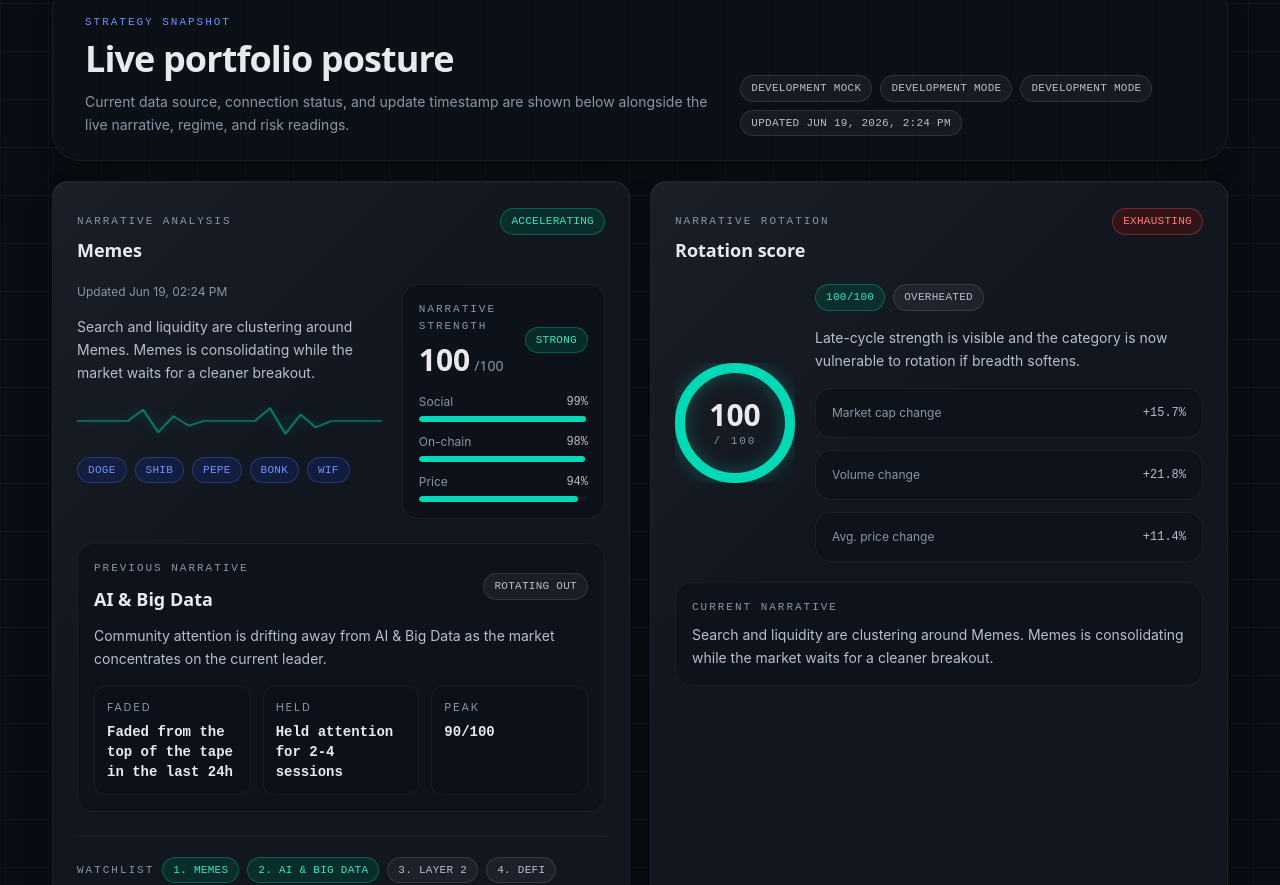
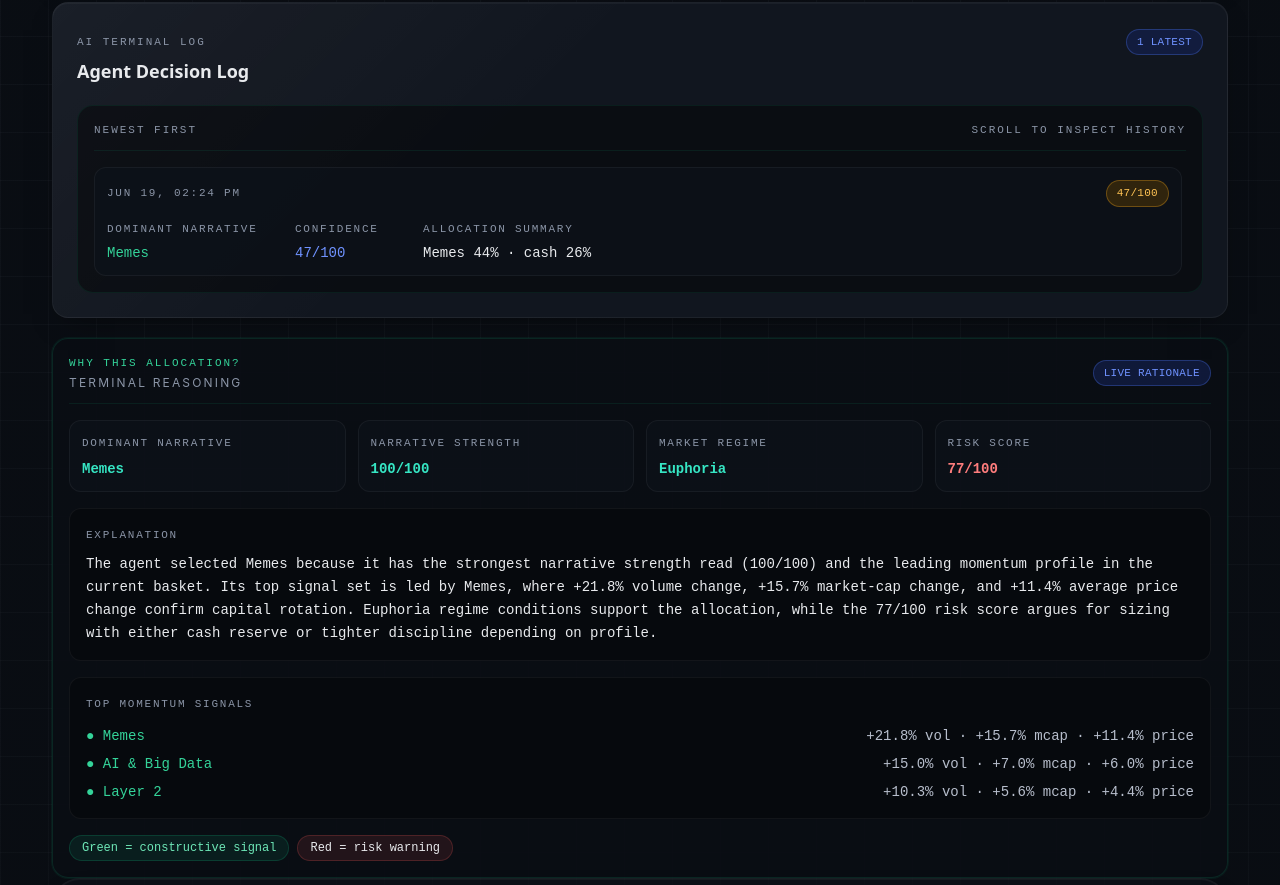
Before and after one commit to Alike001/cmc-narrativex, a Next.js app: page /dashboard in a window 1280 px wide. Shown: the part 1636-2521 px from the top of the page. Built offline with nearby package versions, Linux system fonts and the light colour scheme; no server answers.

Commit message:
add allocation reasoning engine, add agent decision history

```diff
--- a/components/dashboard/StrategyDashboard.js
+++ b/components/dashboard/StrategyDashboard.js
@@ -1,6 +1,6 @@
 "use client";
 
-import { useEffect, useState } from "react";
+import { useEffect, useRef, useState } from "react";
 import WidgetCard from "@/components/dashboard/WidgetCard";
 import Badge from "@/components/ui/Badge";
 import PulseLine from "@/components/ui/PulseLine";
@@ -356,6 +356,177 @@ function NarrativeRotationAgentPanel({
               ))}
             </ul>
           </div>
+        </div>
+      </div>
+    </WidgetCard>
+  );
+}
+
+function buildAllocationReasoning(snapshot, agent) {
+  const dominantNarrative = snapshot?.narratives?.dominantNarrative?.name ?? agent?.dominantNarrative ?? "the current leader";
+  const narrativeStrength = snapshot?.narratives?.narrativeStrength?.score ?? 0;
+  const marketRegime = snapshot?.regime?.active ?? "Sideways";
+  const riskScore = snapshot?.risk?.score ?? 0;
+  const heatmap = Array.isArray(snapshot?.narrativeHeatmap) ? snapshot.narrativeHeatmap : [];
+  const topSignals = heatmap.slice(0, 3).map((item) => ({
+    name: item.name,
+    price: item.avgPriceChange,
+    volume: item.volumeChange,
+    marketCap: item.marketCapChange,
+  }));
+
+  const topSignal = topSignals[0];
+  const strengthTone = narrativeStrength >= 80 ? "text-pulse-400" : narrativeStrength >= 60 ? "text-signal-400" : "text-amber-400";
+  const regimeTone = marketRegime === "Bull" || marketRegime === "Euphoria" ? "text-pulse-400" : "text-signal-400";
+  const riskTone = riskScore >= 65 ? "text-danger-400" : "text-signal-400";
+
+  const explanation = [
+    `The agent selected ${dominantNarrative} because it has the strongest narrative strength read (${narrativeStrength}/100) and the leading momentum profile in the current basket.`,
+    topSignal
+      ? `Its top signal set is led by ${topSignal.name}, where ${topSignal.volume} volume change, ${topSignal.marketCap} market-cap change, and ${topSignal.price} average price change confirm capital rotation.`
+      : "Its top momentum signals remain aligned across price, volume, and market-cap change.",
+    `${marketRegime} regime conditions support the allocation, while the ${riskScore}/100 risk score argues for sizing with either cash reserve or tighter discipline depending on profile.`,
+  ].join(" ");
+
+  return {
+    dominantNarrative,
+    narrativeStrength,
+    marketRegime,
+    riskScore,
+    topSignals,
+    explanation,
+    strengthTone,
+    regimeTone,
+    riskTone,
+  };
+}
+
+function WhyThisAllocationPanel({ snapshot, agent }) {
+  const reasoning = buildAllocationReasoning(snapshot, agent);
+  const indicators = [
+    { label: "Dominant Narrative", value: reasoning.dominantNarrative, tone: "text-pulse-400" },
+    { label: "Narrative Strength", value: `${reasoning.narrativeStrength}/100`, tone: reasoning.strengthTone },
+    { label: "Market Regime", value: reasoning.marketRegime, tone: reasoning.regimeTone },
+    { label: "Risk Score", value: `${reasoning.riskScore}/100`, tone: reasoning.riskTone },
+  ];
+
+  return (
+    <div className="rounded-2xl border border-emerald-500/15 bg-ink-900/90 p-4 shadow-[0_0_0_1px_rgba(16,185,129,0.08)]">
+      <div className="flex items-center justify-between gap-3 border-b border-emerald-500/10 pb-3">
+        <div>
+          <p className="label-eyebrow text-emerald-400">Why this allocation?</p>
+          <p className="mt-1 text-xs uppercase tracking-[0.18em] text-mist-500">Terminal reasoning</p>
+        </div>
+        <Badge tone="signal">Live rationale</Badge>
+      </div>
+
+      <div className="mt-4 space-y-4 font-mono text-sm text-mist-200">
+        <div className="grid gap-3 md:grid-cols-2 xl:grid-cols-4">
+          {indicators.map((item) => (
+            <div key={item.label} className="rounded-xl border border-white/5 bg-ink-850/80 p-3">
+              <p className="text-[11px] uppercase tracking-[0.16em] text-mist-500">{item.label}</p>
+              <p className={`mt-1.5 font-semibold ${item.tone}`}>{item.value}</p>
+            </div>
+          ))}
+        </div>
+
+        <div className="rounded-xl border border-white/5 bg-black/30 p-4">
+          <p className="text-[11px] uppercase tracking-[0.16em] text-mist-500">Explanation</p>
+          <p className="mt-2 leading-relaxed text-mist-200">{reasoning.explanation}</p>
+        </div>
+
+        <div className="rounded-xl border border-white/5 bg-black/30 p-4">
+          <p className="text-[11px] uppercase tracking-[0.16em] text-mist-500">Top momentum signals</p>
+          <div className="mt-3 space-y-2">
+            {reasoning.topSignals.map((signal) => (
+              <div key={signal.name} className="flex items-center justify-between gap-3">
+                <span className="text-emerald-400">● {signal.name}</span>
+                <span className="text-right text-mist-300">
+                  {signal.volume} vol · {signal.marketCap} mcap · {signal.price} price
+                </span>
+              </div>
+            ))}
+          </div>
+        </div>
+
+        <div className="flex flex-wrap gap-2">
+          <span className="rounded-full border border-emerald-500/20 bg-emerald-500/10 px-3 py-1 text-xs text-emerald-300">
+            Green = constructive signal
+          </span>
+          <span className="rounded-full border border-danger-500/20 bg-danger-500/10 px-3 py-1 text-xs text-danger-300">
+            Red = risk warning
+          </span>
+        </div>
+      </div>
+    </div>
+  );
+}
+
+function buildDecisionSummary(agent) {
+  const dominantAllocation = agent?.recommendedAllocation?.[0];
+  const cashAllocation = agent?.recommendedAllocation?.[3];
+
+  if (!dominantAllocation) {
+    return "No allocation summary available.";
+  }
+
+  return `${dominantAllocation.name} ${dominantAllocation.percent}%${cashAllocation ? ` · cash ${cashAllocation.percent}%` : ""}`;
+}
+
+function AgentDecisionLogPanel({ decisions }) {
+  const entries = decisions.slice(0, 5);
+
+  return (
+    <WidgetCard
+      eyebrow="AI terminal log"
+      title="Agent Decision Log"
+      className="lg:col-span-4"
+      headerRight={<Badge tone="signal">{entries.length} latest</Badge>}
+    >
+      <div className="rounded-2xl border border-emerald-500/10 bg-black/40 p-4 font-mono">
+        <div className="flex items-center justify-between border-b border-emerald-500/10 pb-3 text-[11px] uppercase tracking-[0.18em] text-mist-500">
+          <span>Newest first</span>
+          <span>scroll to inspect history</span>
+        </div>
+
+        <div className="mt-4 max-h-72 space-y-3 overflow-y-auto pr-1">
+          {entries.length > 0 ? (
+            entries.map((entry) => (
+              <div key={entry.id} className="rounded-xl border border-white/5 bg-ink-850/80 p-3">
+                <div className="flex flex-wrap items-center justify-between gap-2">
+                  <span className="text-[11px] uppercase tracking-[0.16em] text-mist-500">
+                    {new Date(entry.timestamp).toLocaleString([], {
+                      month: "short",
+                      day: "2-digit",
+                      hour: "2-digit",
+                      minute: "2-digit",
+                    })}
+                  </span>
+                  <Badge tone={entry.confidence >= 80 ? "pulse" : entry.confidence >= 60 ? "signal" : "amber"}>
+                    {entry.confidence}/100
+                  </Badge>
+                </div>
+                <div className="mt-3 grid gap-2 text-sm text-mist-200 md:grid-cols-[180px_120px_1fr]">
+                  <div>
+                    <p className="text-[11px] uppercase tracking-[0.16em] text-mist-500">Dominant Narrative</p>
+                    <p className="mt-1 text-emerald-400">{entry.dominantNarrative}</p>
+                  </div>
+                  <div>
+                    <p className="text-[11px] uppercase tracking-[0.16em] text-mist-500">Confidence</p>
+                    <p className="mt-1 text-signal-400">{entry.confidence}/100</p>
+                  </div>
+                  <div>
+                    <p className="text-[11px] uppercase tracking-[0.16em] text-mist-500">Allocation Summary</p>
+                    <p className="mt-1 text-mist-200">{entry.allocationSummary}</p>
+                  </div>
+                </div>
+              </div>
+            ))
+          ) : (
+            <div className="rounded-xl border border-dashed border-white/10 bg-ink-850/60 p-4 text-sm text-mist-500">
+              No decisions logged yet.
+            </div>
+          )}
         </div>
       </div>
     </WidgetCard>
@@ -969,6 +1140,8 @@ export default function StrategyDashboard() {
   const [riskProfile, setRiskProfile] = useState("Moderate");
   const [holdingPeriod, setHoldingPeriod] = useState("1 Week");
   const [capitalAmount, setCapitalAmount] = useState(50000);
+  const [decisionLog, setDecisionLog] = useState([]);
+  const lastDecisionSignatureRef = useRef("");
 
   useEffect(() => {
     const controller = new AbortController();
@@ -993,6 +1166,38 @@ export default function StrategyDashboard() {
     return () => controller.abort();
   }, [refreshToken]);
 
+  const updatedAt = snapshot ? new Date(snapshot.updatedAt) : new Date();
+  const agent = snapshot
+    ? buildNarrativeRotationAgent(snapshot, {
+        riskProfile,
+        holdingPeriod,
+        capitalAmount,
+      })
+    : null;
+
+  useEffect(() => {
+    if (!snapshot || !agent) {
+      return;
+    }
+
+    const signature = `${riskProfile}|${holdingPeriod}|${capitalAmount}`;
+    if (lastDecisionSignatureRef.current === signature) {
+      return;
+    }
+
+    lastDecisionSignatureRef.current = signature;
+    setDecisionLog((current) => [
+      {
+        id: `${signature}-${Date.now()}`,
+        timestamp: new Date().toISOString(),
+        dominantNarrative: agent.dominantNarrative,
+        confidence: agent.confidenceScore,
+        allocationSummary: buildDecisionSummary(agent),
+      },
+      ...current,
+    ].slice(0, 5));
+  }, [snapshot, agent, riskProfile, holdingPeriod, capitalAmount]);
+
   if (status === "loading") {
     return (
       <div className="space-y-5">
@@ -1010,13 +1215,6 @@ export default function StrategyDashboard() {
     return <ErrorState error={error} onRetry={() => setRefreshToken((value) => value + 1)} />;
   }
 
-  const updatedAt = new Date(snapshot.updatedAt);
-  const agent = buildNarrativeRotationAgent(snapshot, {
-    riskProfile,
-    holdingPeriod,
-    capitalAmount,
-  });
-
   return (
     <section className="container-shell py-10">
       <NarrativeRotationAgentPanel
@@ -1029,6 +1227,14 @@ export default function StrategyDashboard() {
         setHoldingPeriod={setHoldingPeriod}
         setCapitalAmount={setCapitalAmount}
       />
+
+      <div className="mt-5">
+        <AgentDecisionLogPanel decisions={decisionLog} />
+      </div>
+
+      <div className="mt-5">
+        <WhyThisAllocationPanel snapshot={snapshot} agent={agent} />
+      </div>
 
       <div className="rounded-[28px] border border-white/5 bg-ink-850/70 px-6 py-6 shadow-card sm:px-8">
         <div className="flex flex-col gap-6 lg:flex-row lg:items-end lg:justify-between">
```
